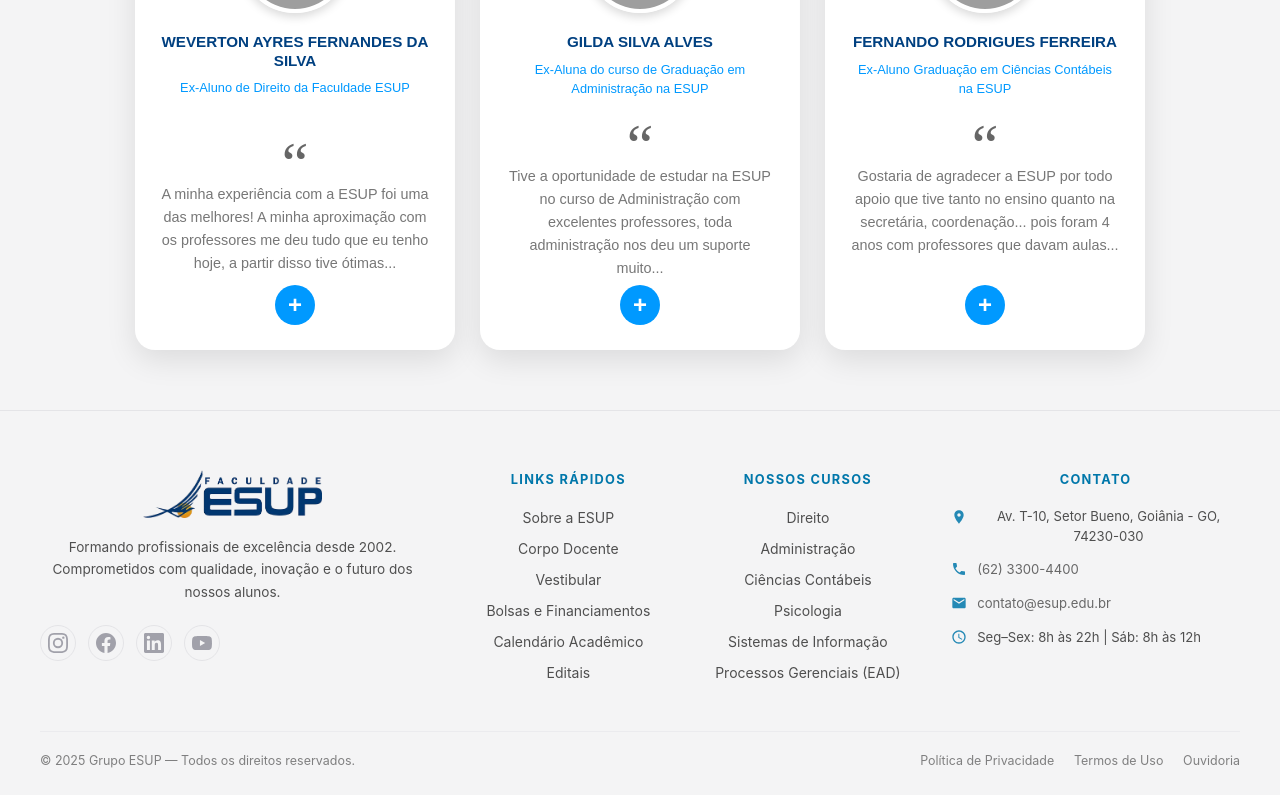
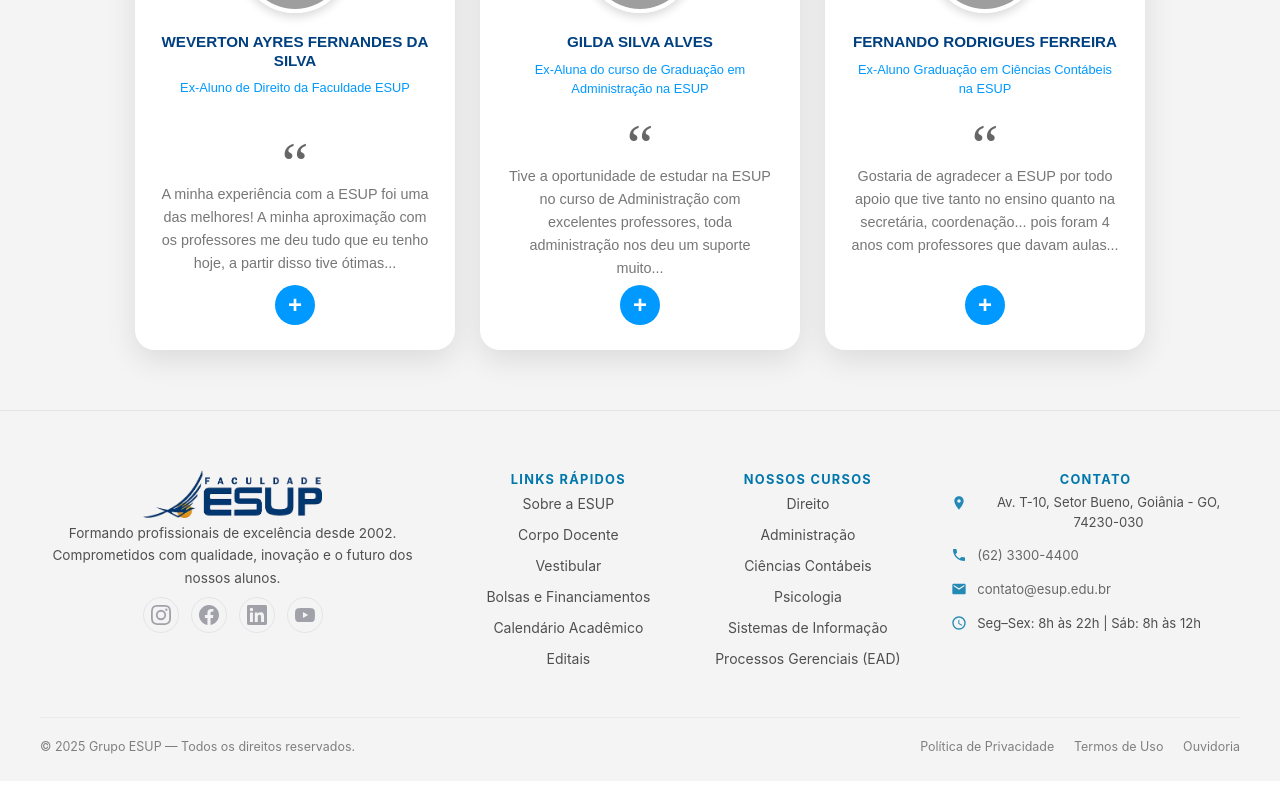
Before and after one commit to Matheus-Ceciliano/site_test, a React (Vite) app: page / in a window 1280 px wide. Shown: the part 2998-3798 px from the top of the page. Built offline with nearby package versions, Linux system fonts and the light colour scheme; grey boxes are pictures that could not be loaded.

Commit message:
centralizado

```diff
--- a/src/Menu.module.css
+++ b/src/Menu.module.css
@@ -1802,8 +1802,9 @@
 
 .rodapeColuna {
   display: flex;
-  flex-direction: column;
-  gap: 14px;
+  flex-direction: column; /* Empilha os elementos um em cima do outro */
+  align-items: center;    /* Centraliza todos os filhos horizontalmente */
+  text-align: center;
 }
 
 .rodapeLogo {
```
